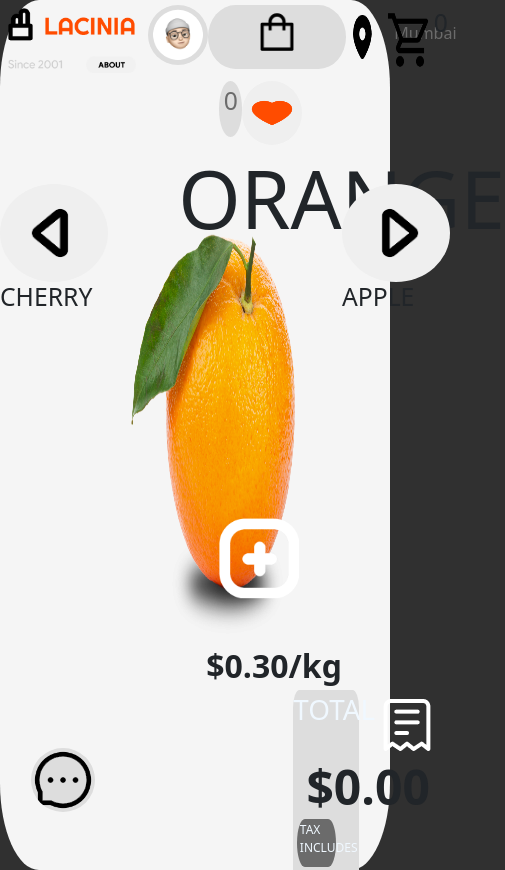
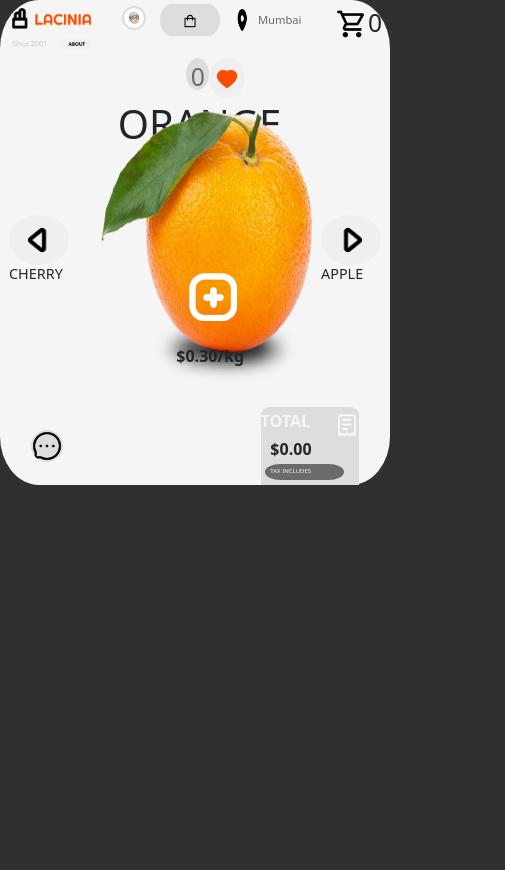
Before and after one commit to rak1999/Graphe_App, a React (Create React App) app in the folder fruit_store/: page / in a window 390 px wide. Shown: the whole page, 505 px wide, since content can reach past the window. After the commit the page ends 844 px from the top, so only its background shows below. Built offline with nearby package versions, Linux system fonts and the light colour scheme.

Commit message:
Added Responsiveness

```diff
--- a/fruit_store/src/App.css
+++ b/fruit_store/src/App.css
@@ -20,10 +20,10 @@ html,body{
 }
 
 #company_logo{
-  width: 8rem;
+  width: 12rem;
 }
 
-#heading-constainer{
+#heading-container{
   width: 70%;
   display: flex;
   flex-direction: column;
@@ -36,6 +36,7 @@ html,body{
 }
 
 #profile{
+  width: 3rem;
   border-radius: 50%;
   padding: 8%;
   margin-right: 70%;
@@ -182,8 +183,15 @@ button{
   margin-top: 5%;
 }
 
+#tag{
+  font-weight: bolder;
+}
+
+#receipt_logo{
+  width: 5rem;
+}
+
 #total_amount{
-  font-size: 3rem;
   font-weight: bolder;
   margin: 1% 20%;
 }
@@ -201,3 +209,135 @@ button{
 #tax-pill{
   font-size: 12px;
 }
+
+
+@media screen and (max-width: 600px) {
+  #logo{
+    margin: 2% 3%;
+  }
+  #company_logo{
+    width: 5rem;
+  }
+
+  #profile{
+    width: 1.5rem;
+  }
+
+  #bag{
+    border-radius: 20%/50%;
+    padding: 1.5% 10%;
+    height: 2em;
+  }
+
+  #bag_logo{
+    width: 1rem;
+  }
+
+  #location{
+    font-size: 0.5rem;
+  }
+
+  #location_logo{
+    width: 1rem;
+    height: 2rem;
+  }
+  #place{
+    padding: 0.5rem;
+    font-size: 0.7rem;
+  }
+
+  #wish{
+    height: 2.5rem;
+  }
+
+  #wishlist_logo{
+    width: 1.5rem;
+    height: 1.5rem;
+  }
+
+  #cart_logo{
+    width: 2rem;
+    height: 2rem;
+  }
+
+  #left{
+    margin: 30% 0%;
+  }
+
+  #left_logo{
+    width: 3rem;
+  }
+
+  #prev_fruit{
+    font-size: 0.9rem;
+  }
+  #fruitName{
+    margin: 1% 17%;
+    font-size: 2.5rem;
+  }
+
+  #fruit_Image{
+    width: 90%;
+    height: 17rem;
+    margin: -17% 10%;
+  }
+
+  #AddBtn{
+    margin: -80% 45%;
+    transform: translateY(-120%);
+    background-color: transparent;
+  }
+
+  #Add_logo{
+    width: 3rem;
+  }
+
+  #price{
+    font-size: 1rem;
+    font-weight: bolder;
+    margin: -10% 42% 0%;
+  }
+
+  #right{
+    margin: 30% 0%;
+  }
+
+  #right_logo{
+    width: 3rem;
+  }
+
+  #next_fruit{
+    font-size: 0.9rem;
+  }
+
+  #msg-logo{
+    width: 2rem;
+  }
+
+  .receipt-container{
+    width: 30%;
+  }
+
+  #tag{
+    font-size: 1rem;
+  }
+
+  #receipt_logo{
+    width: 1.5rem;
+  }
+
+  #total_amount{
+    font-size: 1rem;
+    font-weight: bold;
+    margin: 1% 10%;
+  }
+
+  .receipt-bottom{
+    width: 80%;
+    height: 1rem;
+  }
+
+  #tax-pill{
+    font-size: 6px;
+  }
+}
--- a/fruit_store/src/componenets/Bottom.jsx
+++ b/fruit_store/src/componenets/Bottom.jsx
@@ -11,8 +11,8 @@ const Bottom = (props) => {
       </div>
       <div className="receipt-container">
         <div className="receipt-header">
-            <h1>TOTAL</h1>
-            <img src={Receipt} alt="receipt"/>
+            <h1 id='tag'>TOTAL</h1>
+            <img id='receipt_logo' src={Receipt} alt="receipt"/>
         </div>
         <div className="receipt-body">
             <h1 id='total_amount'>${props.price}</h1>
--- a/fruit_store/src/componenets/Cart.jsx
+++ b/fruit_store/src/componenets/Cart.jsx
@@ -5,7 +5,7 @@ const Cart = (props) => {
   return (
     <div id='cart'>
         <img id='cart_logo' src={Cart_logo} alt="Cart"/>
-        <h2>{props.addItem}</h2>
+        <h2 id='total_items'>{props.addItem}</h2>
     </div>
   )
 }
--- a/fruit_store/src/componenets/Heading.jsx
+++ b/fruit_store/src/componenets/Heading.jsx
@@ -7,16 +7,16 @@ const Heading = () => {
     const [ wish , setWish] = useState(0);
     const AddWish = ()=>{setWish(wish+1)}
   return (
-    <div id="heading-constainer">
+    <div id="heading-container">
         <div id='heading'>
             <div >
-                <img id='profile' src={Profile} width="60" alt="Profile"/>
+                <img id='profile' src={Profile} alt="Profile"/>
             </div>
             <div id='bag'>
-                <img id='bag_logo' src={Bag} width="100" alt="Bag"/>
+                <img id='bag_logo' src={Bag} alt="Bag"/>
             </div>
             <div id='location'>
-                <img id='location_logo' src={Location} width="60" alt="Location"/>
+                <img id='location_logo' src={Location} alt="Location"/>
                 <p id='place'>Mumbai</p>
             </div>
         </div>
--- a/fruit_store/src/componenets/Main.jsx
+++ b/fruit_store/src/componenets/Main.jsx
@@ -33,6 +33,7 @@ const Main = (props) => {
         }
         else{
             setFruit(fruit+1);
+
         }
     }
     const prev = () => {
@@ -48,7 +49,7 @@ const Main = (props) => {
     <div id='container-main'>
         <div id='left'>
             <button onClick={prev}><img id='left_logo' src={Left} alt="left-arrow"/></button>
-            <h2>{fruits[fruit]}</h2>
+            <h2 id='prev_fruit'>{fruits[fruit]}</h2>
         </div>
         <div id='fruit-container'>
             <h1 id='fruitName'>{fruitList[fruit].fruitName}</h1>
@@ -58,7 +59,7 @@ const Main = (props) => {
         </div>
         <div id="right">
             <button onClick={next}><img id='right_logo' src={Right} alt="right-arrow"/></button>
-            <h2>{fruits[fruit+2]}</h2>
+            <h2 id='next_fruit'>{fruits[fruit+2]}</h2>
         </div>
     </div>
   )
```
